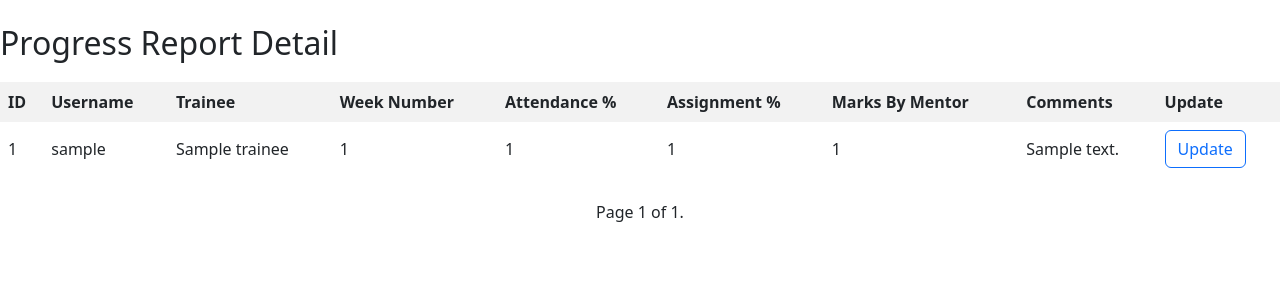
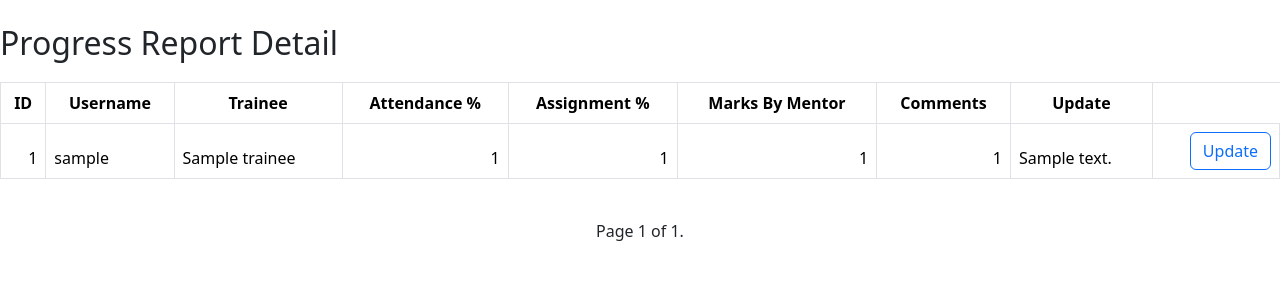
Before and after one commit to e9gsrivastava/K2_CBV, a Django app: page /students/ in a window 1280 px wide. Shown: the part 58-358 px from the top of the page. Run offline with Django 5.2, Linux system fonts and the light colour scheme; a user stored in the database is signed in; tables that the repository leaves empty hold one stand-in row (values such as "Sample post").

Commit message:
Update student_list.html

```diff
--- a/k2/progress_tracker/templates/progress_tracker/student_list.html
+++ b/k2/progress_tracker/templates/progress_tracker/student_list.html
@@ -49,29 +49,30 @@
 <div p-3>
     <h2>Progress Report Detail</h2>
 
-    <table>
+    <table class="table table-bordered">
+        <thead class="thead-dark">
         <tr>
-            <th>ID</th>
-            <th>Username</th>
-            <th>Trainee</th>
-            <th>Week Number</th>
-            <th>Attendance %</th>
-            <th>Assignment %</th>
-            <th>Marks By Mentor</th>
-            <th>Comments</th>
-            <th>Update</th>
+            <th class="text-center" scope="col">ID</th>
+            <th class="text-center" scope="col">Username</th>
+            <th class="text-center" scope="col">Trainee</th>
+            <th class="text-center" scope="col">Attendance %</th>
+            <th class="text-center" scope="col">Assignment %</th>
+            <th class="text-center" scope="col">Marks By Mentor</th>
+            <th class="text-center" scope="col">Comments</th>
+            <th class="text-center" scope="col">Update</th>
+
         </tr>
         {% for progress_report in progress_reports %}
             <tr>
-                <td>{{ progress_report.trainee.id }}</td>
-                <td>{{ progress_report.trainee.username }}</td>
-                <td>{{ progress_report.trainee.name }}</td>
-                <td>{{ progress_report.week_number }}</td>
-                <td>{{ progress_report.attendance }}</td>
-                <td>{{ progress_report.assignment }}</td>
-                <td>{{ progress_report.marks }}</td>
+                <td class="text-end">{{ progress_report.trainee.id }}</td>
+                <td >{{ progress_report.trainee.username }}</td>
+                <td >{{ progress_report.trainee.name }}</td>
+                <td class="text-end">{{ progress_report.week_number }}</td>
+                <td class="text-end">{{ progress_report.attendance }}</td>
+                <td class="text-end">{{ progress_report.assignment }}</td>
+                <td class="text-end">{{ progress_report.marks }}</td>
                 <td>{{ progress_report.comments }}</td>
-                <td>
+                <td class="text-end">
                     <a href="{% url 'progress_tracker:update_progress_report' progress_report.pk %}" class="btn btn-outline-primary">Update</a>
                 </td>
             </tr>
```
